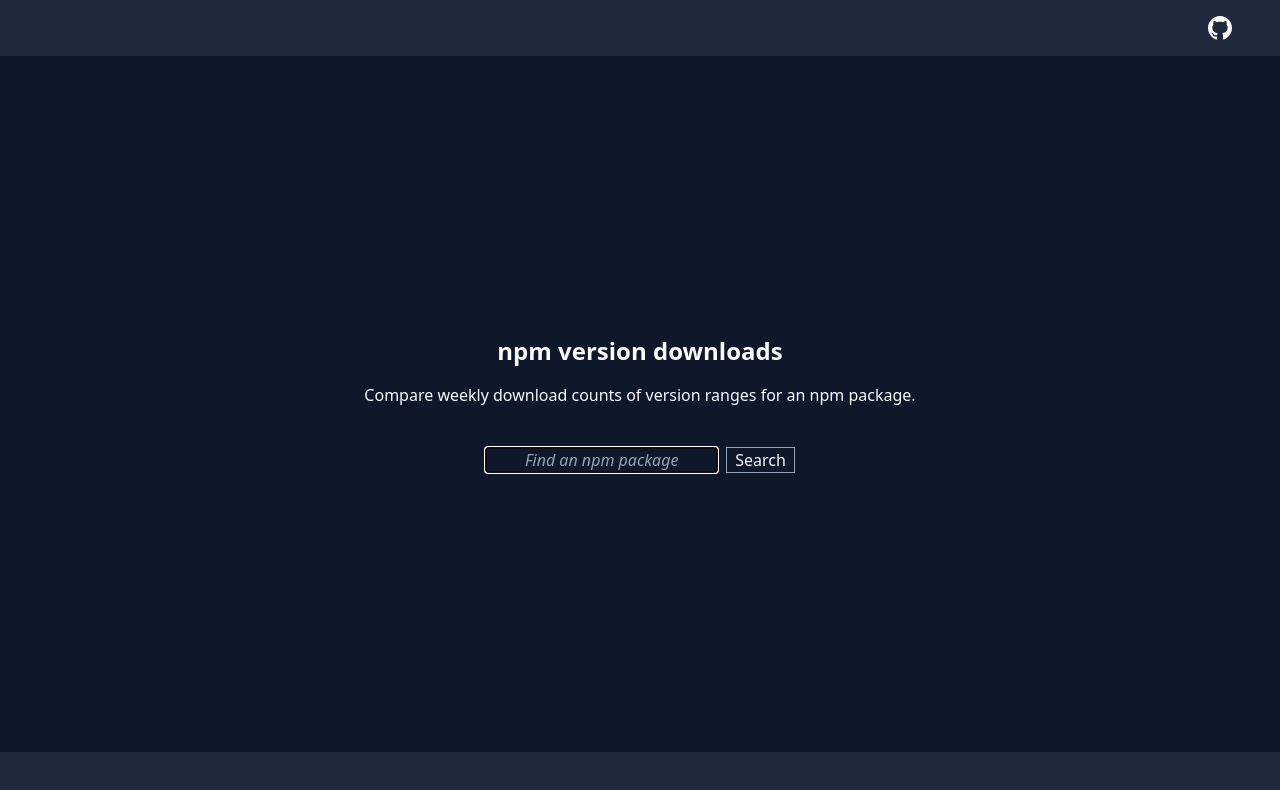
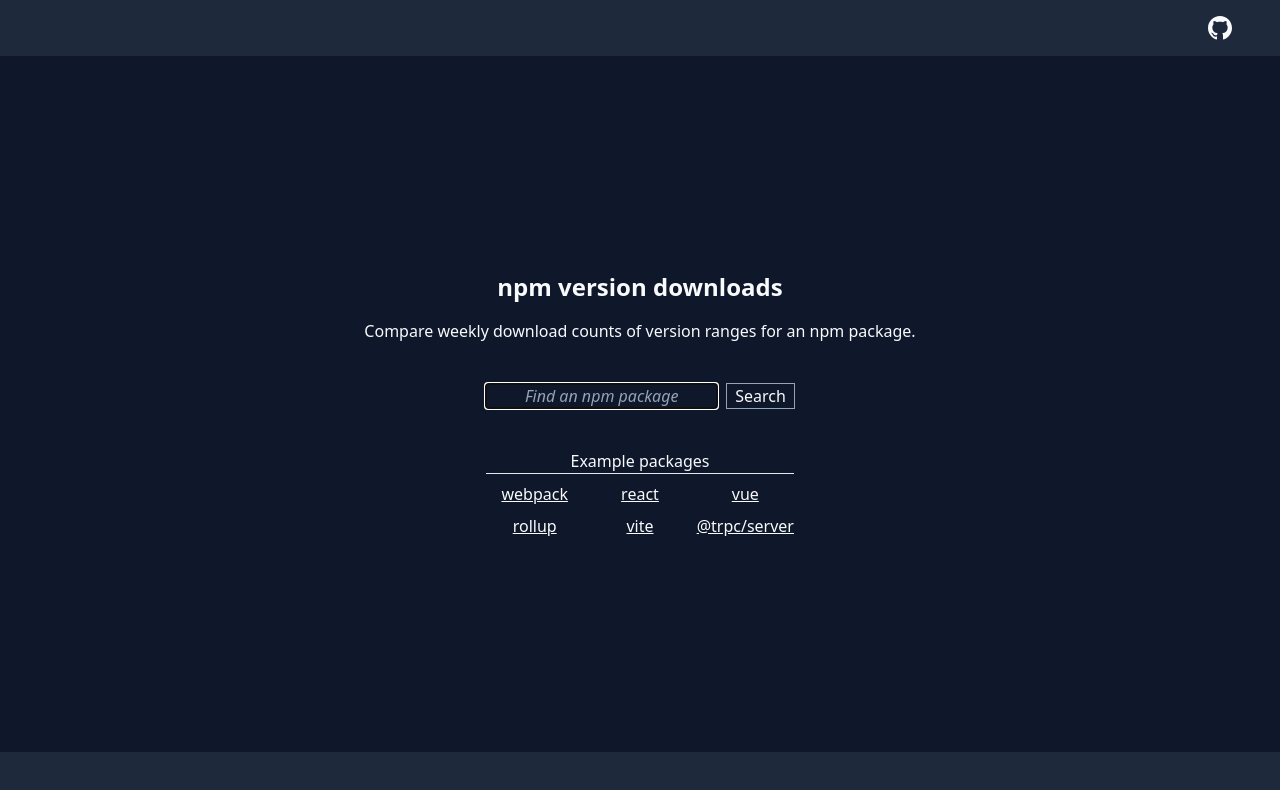
Before and after one commit to coalman/npm-version-downloads, a Next.js app: page / in a window 1280 px wide. Shown: the top 790 px of the page. Built offline with nearby package versions, Linux system fonts and the light colour scheme; no server answers.

Commit message:
add example packages

```diff
--- a/components/ModuleSearch/ModuleSearch.tsx
+++ b/components/ModuleSearch/ModuleSearch.tsx
@@ -1,5 +1,6 @@
 import { useRouter } from "next/router";
 import { memo, useRef, useCallback } from "react";
+import { encodeModuleName } from "lib/moduleName";
 
 function ModuleSearch(props: { autoFocus?: boolean }) {
   const refInput = useRef<HTMLInputElement | null>(null);
@@ -17,10 +18,7 @@
   const router = useRouter();
   const navigateToModule = () => {
     if (refInput.current) {
-      // replace first "/" with "$$" to handle scoped packages
-      // NOTE: triple "$$$" is needed because of special syntax support from String.prototype.replace:
-      //     | https://developer.mozilla.org/en-US/docs/Web/JavaScript/Reference/Global_Objects/String/replace#specifying_a_string_as_a_parameter
-      const moduleName = refInput.current.value.replace("/", "$$$");
+      const moduleName = encodeModuleName(refInput.current.value);
       router.push({
         pathname: "/module/[moduleName]",
         query: { moduleName },
--- a/lib/mocks/api/handlers.ts
+++ b/lib/mocks/api/handlers.ts
@@ -1,3 +1,4 @@
+import { decodeModuleName } from "lib/moduleName";
 import { rest } from "msw";
 import { type ModuleStats } from "pages/api/module/[module]/stats";
 
@@ -9,7 +10,7 @@
     if (typeof moduleName !== "string") {
       return res(ctx.status(500), ctx.json({}));
     }
-    moduleName = moduleName.replace("$$", "/");
+    moduleName = decodeModuleName(moduleName);
 
     const data = moduleData[moduleName];
     if (!data) {
--- /dev/null
+++ b/lib/moduleName.ts
@@ -0,0 +1,20 @@
+/**
+ * Encode module names to be suitable for the api/module/[module]/stats route.
+ *
+ * This is needed for scoped package names.
+ */
+export function encodeModuleName(moduleName: string): string {
+  // replace first "/" with "$$" to handle scoped packages
+  // NOTE: triple "$$$" is needed because of special syntax support from String.prototype.replace:
+  //     | https://developer.mozilla.org/en-US/docs/Web/JavaScript/Reference/Global_Objects/String/replace#specifying_a_string_as_a_parameter
+  return moduleName.replace("/", "$$$");
+}
+
+/**
+ * Decodes the transformation from encodeModuleName.
+ *
+ * @see encodeModuleName
+ */
+export function decodeModuleName(value: string): string {
+  return value.replace("$$", "/");
+}
--- a/pages/api/module/[module]/stats.ts
+++ b/pages/api/module/[module]/stats.ts
@@ -1,3 +1,4 @@
+import { decodeModuleName } from "lib/moduleName";
 import type { NextApiRequest, NextApiResponse } from "next";
 // @ts-ignore
 import validate from "validate-npm-package-name";
@@ -18,8 +19,7 @@
   res: NextApiResponse<Data>
 ): Promise<void> {
   let moduleName = req.query.module as string;
-  // handle scoped packages
-  moduleName = moduleName?.replace("$$", "/");
+  moduleName = moduleName && decodeModuleName(moduleName);
 
   const result = await fetch(`https://www.npmjs.com/package/${moduleName}`);
   if (!result.ok) {
--- a/pages/index.tsx
+++ b/pages/index.tsx
@@ -4,6 +4,17 @@
 import { ModuleSearch } from "components/ModuleSearch";
 import Logo from "components/Logo";
 import Layout from "components/Layout";
+import Link from "next/link";
+import { encodeModuleName } from "lib/moduleName";
+
+const popularExamples: readonly string[] = [
+  "webpack",
+  "react",
+  "vue",
+  "rollup",
+  "vite",
+  "@trpc/server",
+];
 
 const Home: NextPage = () => (
   <Fragment>
@@ -22,6 +33,20 @@
         </p>
       </header>
       <ModuleSearch autoFocus />
+      <div className="grid grid-cols-3 gap-2">
+        <span className="col-span-3 text-center border-b">
+          Example packages
+        </span>
+        {popularExamples.map((example) => (
+          <Link
+            href={`/module/${encodeModuleName(example)}`}
+            className="underline"
+            key={example}
+          >
+            <a className="text-center underline">{example}</a>
+          </Link>
+        ))}
+      </div>
     </main>
   </Fragment>
 );
--- a/pages/module/[moduleName].tsx
+++ b/pages/module/[moduleName].tsx
@@ -5,14 +5,14 @@
 import { useModuleQuery } from "lib/useModuleQuery";
 import { ModuleStats } from "components/ModuleStats";
 import LoadingSpinner from "components/LoadingSpinner";
+import { decodeModuleName } from "lib/moduleName";
 
 const ModuleStatsPage: NextPage = () => {
   const moduleName = useRouter().query.moduleName as string | undefined;
 
   const moduleQuery = useModuleQuery(moduleName);
 
-  // "/" is replaced with "$$" for the rest api call
-  const moduleDisplayName = moduleName?.replace("$$", "/");
+  const moduleDisplayName = moduleName && decodeModuleName(moduleName);
 
   return (
     <Fragment>
```
